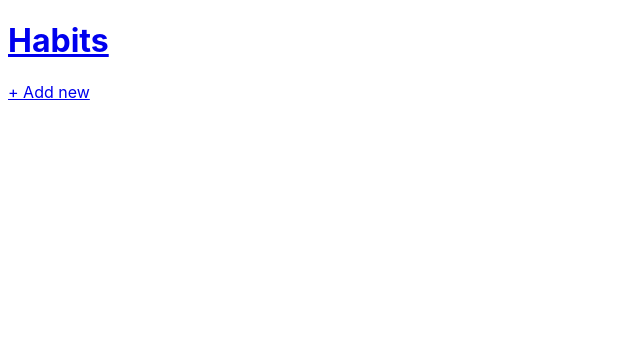
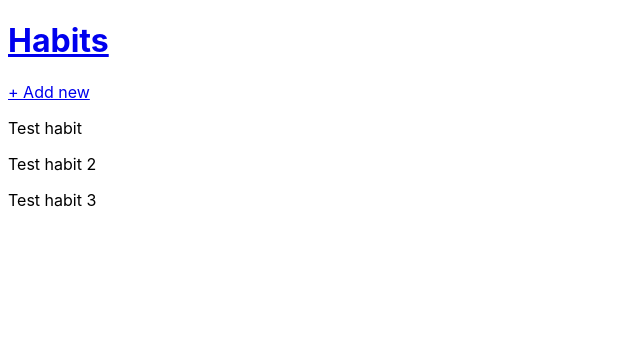
Before and after one commit to Tower5954/flask_habit_tracker, a Flask app: page / in a window 1280 px wide. Shown: the top 362 px of the page, without its empty margins (0-640 px from the left). Run offline with Flask 2, Linux system fonts and the light colour scheme.

Commit message:
first commit

```diff
--- a/app.py
+++ b/app.py
@@ -1,13 +1,17 @@
-from flask import Flask, render_template
+from flask import Flask, render_template, request
 
 app = Flask(__name__)
+
+habits = ["Test habit", "Test habit 2", "Test habit 3"]
 
 
 @app.route("/")
 def index():
-    return render_template("index.html", title="Habit Tracker - Home")
+    return render_template("index.html", habits=habits, title="Habit Tracker - Home")
 
 
 @app.route("/add", methods=["GET", "POST"])
 def add_habit():
+    if request.method == "POST":
+        habits.append(request.form.get("habit"))
     return render_template("add_habit.html", title="Habit Tracker - Add Habit")
--- a/templates/add_habit.html
+++ b/templates/add_habit.html
@@ -3,6 +3,8 @@
 {% block main_content %}
 
     <form class="form" method="POST">
+        <textarea class="form__input" id="habit" name="habit" rows="3" placeholder="Add a new daily habit"></textarea>
+        <button class="form__button" type="submit" >Add</button>
     </form>
 
 {% endblock %}
--- a/templates/index.html
+++ b/templates/index.html
@@ -1,6 +1,13 @@
 {% extends "layout.html" %}
 
 {% block main_content %}
-    <section>
+    <section class="habit-list">
+        {% for habit in habits %}
+            <div class="habit">
+                <p class="habit__name">
+                    {{ habit }}
+                </p>
+            </div>
+        {% endfor %}
     </section>
 {% endblock %}
```
Also changed, not shown: 1 other file.
